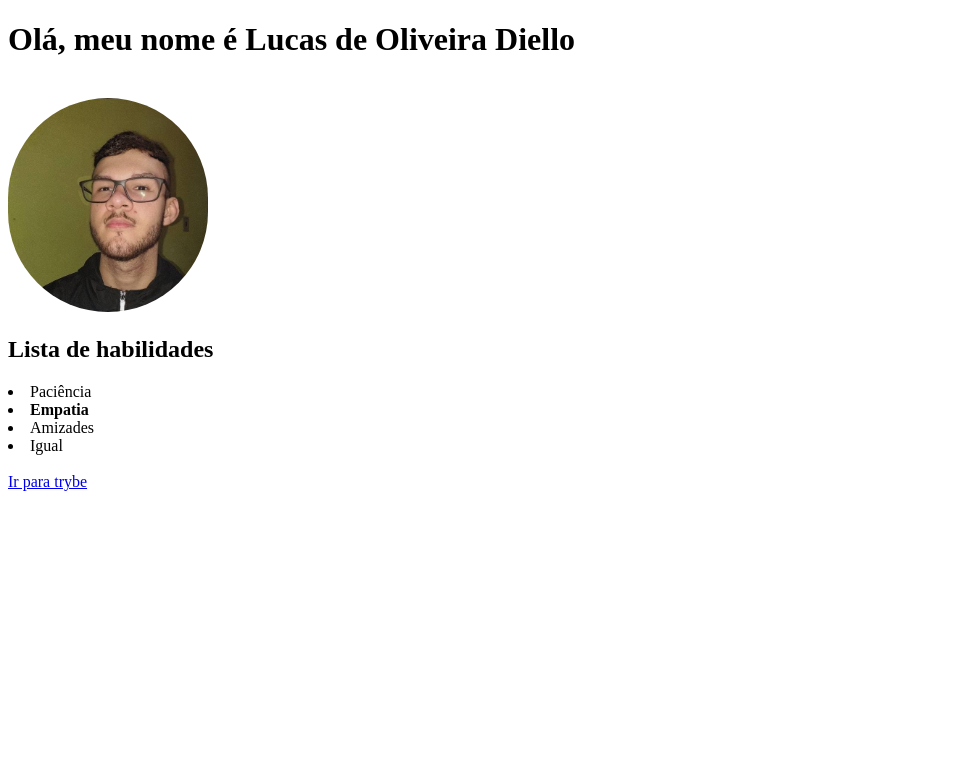
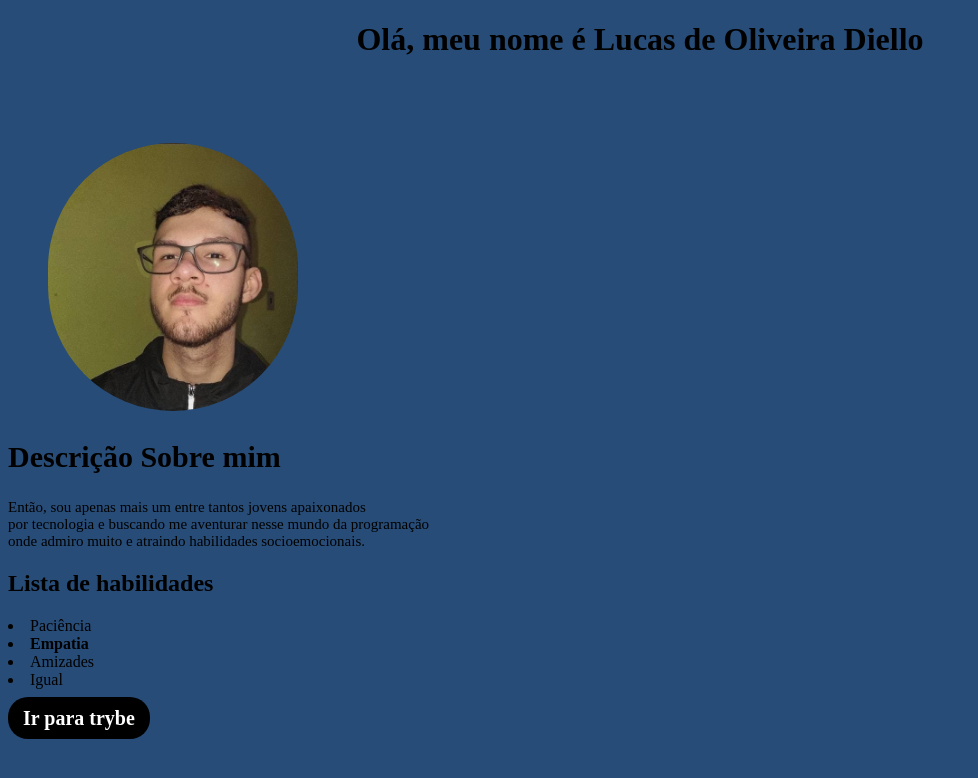
Before and after one commit to LucasDiello/LucasDiello.github.io, a plain HTML site: page index.html in a window 1280 px wide. Shown: the whole page, without its empty margins (0-978 px from the left). Drawn offline with Linux system fonts and the light colour scheme.

Commit message:
criando css interno

```diff
--- a/index.html
+++ b/index.html
@@ -4,13 +4,52 @@
     <meta charset="UTF-8">
     <meta http-equiv="X-UA-Compatible" content="IE=edge">
     <meta name="viewport" content="width=device-width, initial-scale=1.0">
+    <style>
+
+        body{
+            background-color: rgb(39, 76, 119);
+        }
+
+        h1{
+            text-align: center;
+            margin-bottom: 4%;
+        }
+
+        .description h2{
+            font-size: 30px;
+        }
+
+        .description p{
+            font-size: 15px;
+        }
+
+        .site a{
+            text-decoration: none;
+            color: rgb(255, 255, 255);
+            font-size: 20px;
+            font-weight: bold;
+            background-color: black;
+            padding: 10px 15px;
+            border-radius: 20px;
+        }
+
+
+
+    </style>
     <title>Portfólio</title>
 </head>
 <body>
 <h1>Olá, meu nome é Lucas de Oliveira Diello</h1> <br>
-<div class="foto-lucas">
-<img style="border-radius:100px;" src="/90b172a7-b3c4-467a-a5fc-35fc74ac1077.jpeg" width="200px" alt="">
+<figure class="perfil-img">
+<img class="perfil" style="border-radius:150px;" src="/90b172a7-b3c4-467a-a5fc-35fc74ac1077.jpeg" width="250px" alt="">
+</figure>
+<div class="description">
+<h2>Descrição Sobre mim</h2>
+<p>Então, sou apenas mais um entre tantos jovens apaixonados <br> por tecnologia e buscando me aventurar nesse mundo da programação<br> onde admiro muito e atraindo habilidades socioemocionais.</p>
 </div>
+
+<div class="habilities">
+    <div>
 <h2>Lista de habilidades</h2>
 <lo>
     <li>Paciência</li>
@@ -18,8 +57,12 @@
     <li>Amizades</li>
     <li>Igual</li>
 </lo>
+</div>
+</div>
 <br>
+<div class="site">
 <a href="http://betrybe.com" target="_blank" rel="noopener noreferrer">Ir para trybe</a>
+</div>
 
 </body>
 </html>
```
